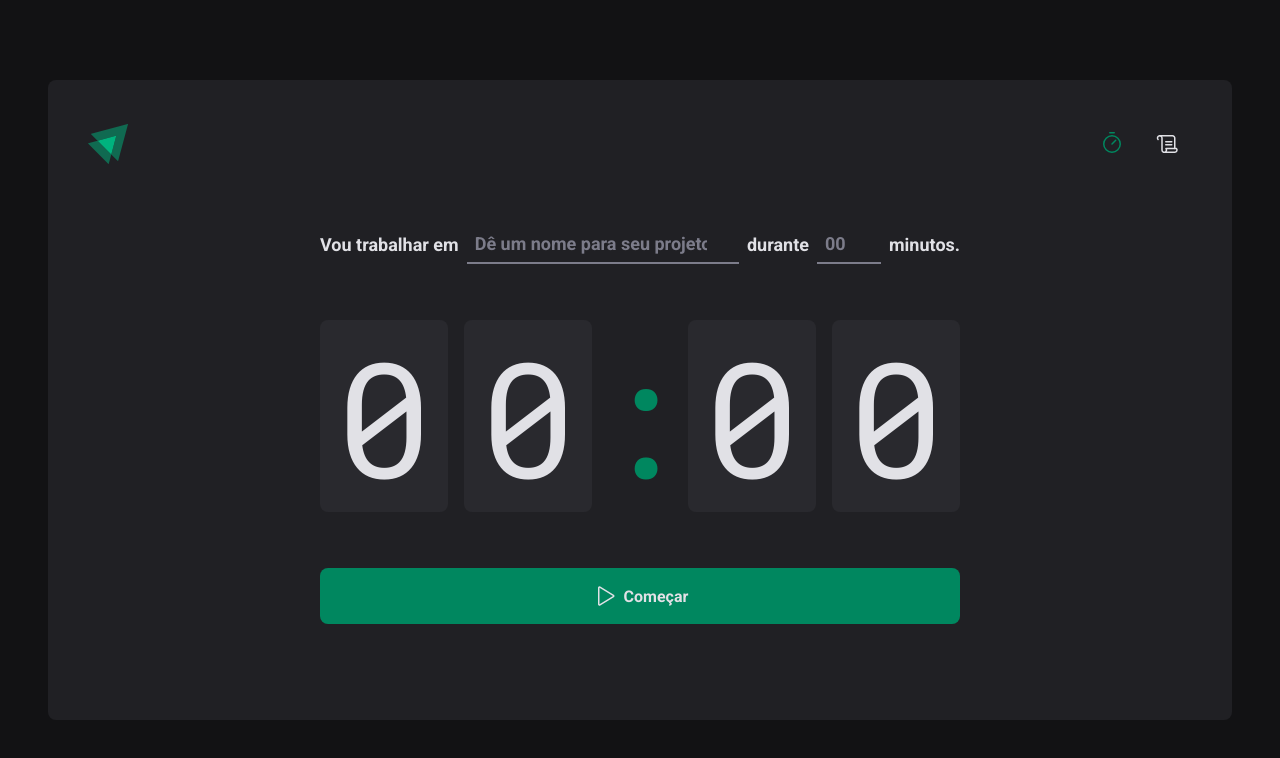
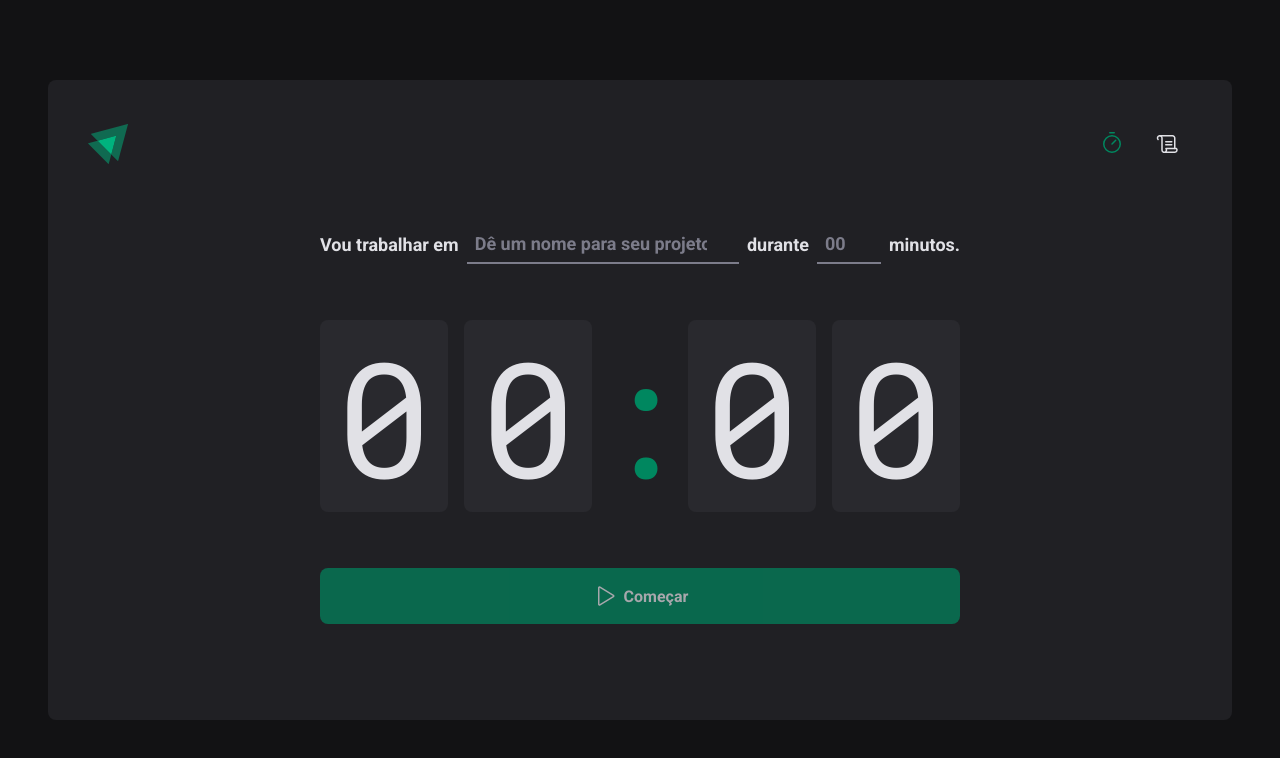
Before and after one commit to guilherme1s/02-ignite-timer, a React (Vite) app: page / in a window 1280 px wide. Shown: the top 758 px of the page. Built offline with nearby package versions, Linux system fonts and the light colour scheme.

Commit message:
valida formulário

```diff
--- a/package.json
+++ b/package.json
@@ -10,11 +10,14 @@
     "preview": "vite preview"
   },
   "dependencies": {
+    "@hookform/resolvers": "^5.2.1",
     "phosphor-react": "^1.4.1",
     "react": "^19.1.1",
     "react-dom": "^19.1.1",
+    "react-hook-form": "^7.62.0",
     "react-router-dom": "^7.8.2",
-    "styled-components": "^6.1.19"
+    "styled-components": "^6.1.19",
+    "zod": "^4.1.5"
   },
   "devDependencies": {
     "@eslint/js": "^9.33.0",
--- a/src/pages/Home/index.tsx
+++ b/src/pages/Home/index.tsx
@@ -1,16 +1,32 @@
 import { Play } from "phosphor-react";
 import { CountdownContainer, FormContainer, HomeContainer, MinutesAmountInput, Separator, StartCountdownButton, TaskInput } from "./styles";
+import { useForm } from 'react-hook-form';
 
 export function Home() {
+    const { register, handleSubmit, watch, reset } = useForm<NewCycleForm>();
+
+    interface NewCycleForm {
+        taskInput: string;
+        minutesAmountInput: number;
+    }
+
+    const submitForm = (data: NewCycleForm) => {
+        console.log('teste de dados: ', data);
+        reset();
+    }
+
+    const isDisabled = watch('taskInput');
+
     return (
         <HomeContainer>
-            <form action="">
+            <form action="" onSubmit={handleSubmit(submitForm)}>
                 <FormContainer>
                     <label htmlFor="task">Vou trabalhar em</label>
                     <TaskInput
                         id="task"
                         list="task-suggestion"
                         placeholder="Dê um nome para seu projeto"
+                        {...register('taskInput')}
                     />
 
                     <datalist id="task-suggestion">
@@ -28,6 +44,7 @@ export function Home() {
                         step={5}
                         min={5}
                         max={60}
+                        {...register('minutesAmountInput', { valueAsNumber: true })}
                     />
 
                     <span>minutos.</span>
@@ -41,7 +58,7 @@ export function Home() {
                     <span>0</span>
                 </CountdownContainer>
 
-                <StartCountdownButton type="submit">
+                <StartCountdownButton type="submit" disabled={!isDisabled}>
                     <Play size={24} />
                     Começar
                 </StartCountdownButton>
```
Also changed, not shown: 1 other file (tests, documents, lock files or other folders).
